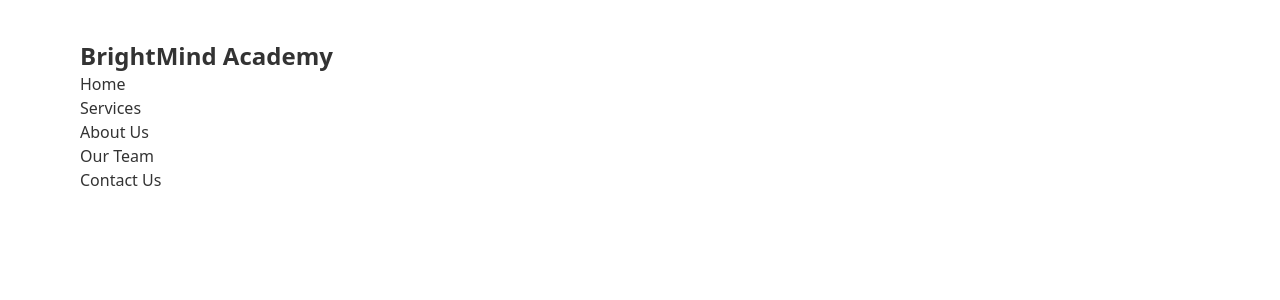
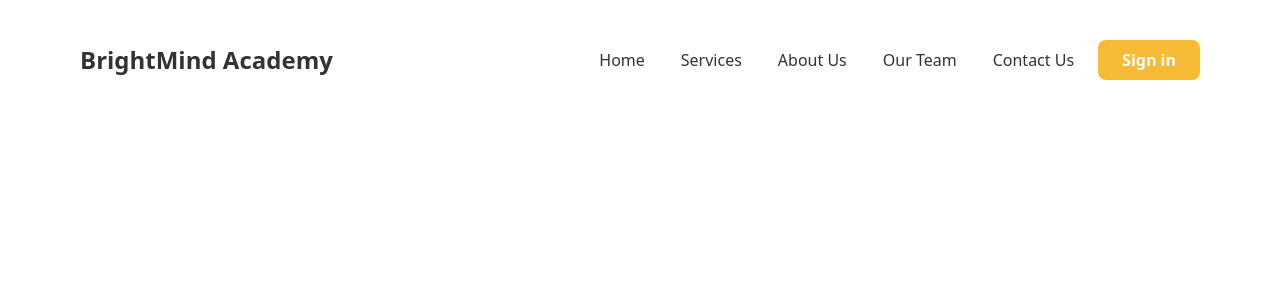
Before and after one commit to supunpramod/E-learning-Eductaion-website, a React (Vite) app: page / in a window 1280 px wide. Shown: the top 300 px of the page. Built offline with nearby package versions, Linux system fonts and the light colour scheme.

Commit message:
finish the navbar section

```diff
--- a/src/components/Navbar/Navbar.jsx
+++ b/src/components/Navbar/Navbar.jsx
@@ -39,7 +39,7 @@ const NavbarMenu=[
 const Navbar=()=>{
   return(
    <nav>
-    <div className="container py-10">
+    <div className="container py-10 flex justify-between items-center">
         {/* Logo section */}
         <div>
             <h1 className='font-bold text-2xl'>BrightMind Academy</h1>
@@ -47,19 +47,26 @@ const Navbar=()=>{
         </div>
         {/* Menu section */}
         <div className='hidden lg:block'>
-            <ul>
+            <ul className='flex items-center gap-3'>
                 {NavbarMenu.map((menu)=>(
                     <li key={menu.id}>
-                        <a href={menu.path}>{menu.title}</a>
+                        <a href={menu.path}
+                        className='inline-block py-2 px-3 hover:text-secondary relative group'
+                        >
+                          <div className='w-2 h-2 bg-secondary absolute mt-2 rounded-full left-1/2-translate-x-1/2 top-1/2 bottom-0 group-hover:block hidden'>
+                            </div>
+                            {menu.title}</a>
                     </li>
-                )
-                )
-
-                }
+                ))}
+                <button className="primary-btn">Sign in</button>
             </ul>
-
         </div>
         {/* Mobile Hamburger menu section */}
+        <div className='lg:hidden'>
+            <IoMdMenu className='text-4xl'/>
+        </div>
+
+
     </div>
    </nav>
   );
--- a/src/index.css
+++ b/src/index.css
@@ -1,3 +1,10 @@
 @tailwind base;
 @tailwind components;
 @tailwind utilities;
+
+@layer components{
+    .primary-btn{
+        @apply inline-block bg-primary text-white font-semibold rounded-lg py-2 px-6 hover:bg-secondary duration-200
+
+    }
+}
```
